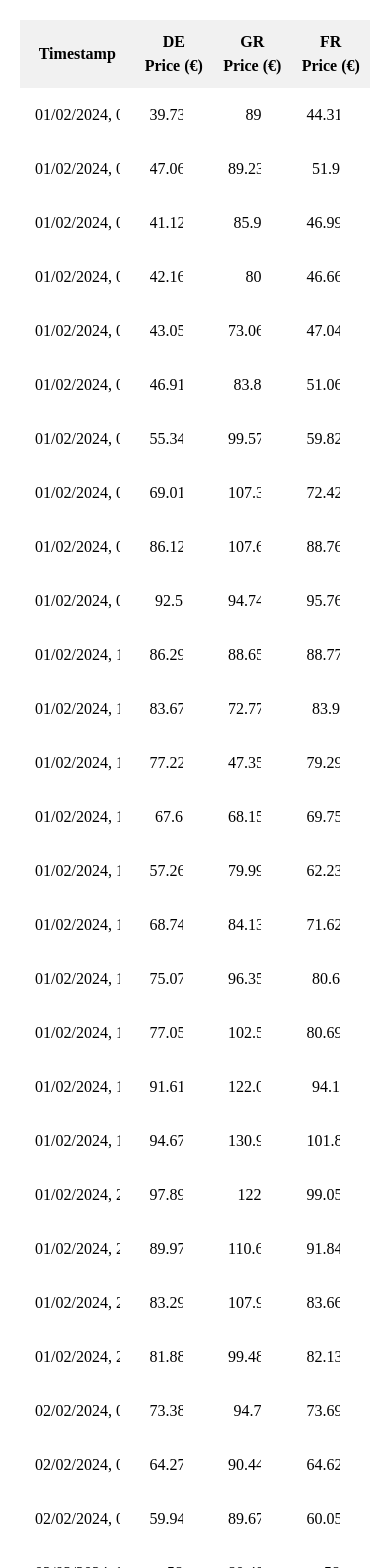
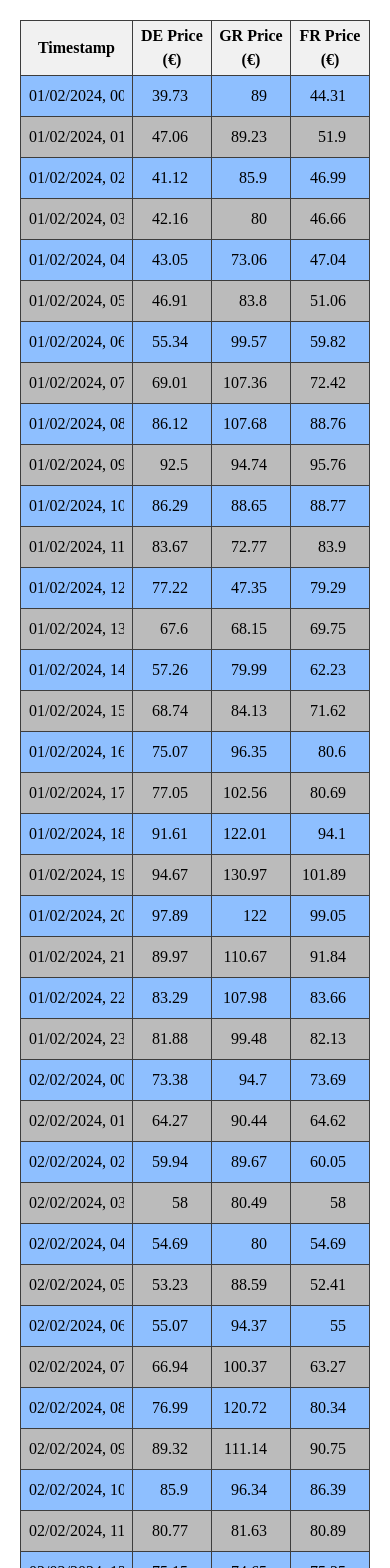
Before and after one commit to ntsiakiris/Timeseries-Data-Visualization, a Vue app in the folder vue-timeseries/: page / in a window 390 px wide. Shown: the top 1568 px of the page. Built offline with nearby package versions, Linux system fonts and the light colour scheme.

Commit message:
modify DataTable Chart remove tailwind and make it responsive with vanilla css

```diff
--- a/package.json
+++ b/package.json
@@ -2,10 +2,7 @@
   "dependencies": {
     "-": "^0.0.1",
     "@tailwindcss/vite": "^4.0.4",
-    "autoprefixer": "^10.4.20",
     "chart.js": "^3.9.1",
-    "postcss": "^8.5.1",
-    "tailwindcss": "^4.0.4",
     "vue-chart-3": "^3.1.8"
   }
 }
--- a/tailwind.config.js
+++ /dev/null
@@ -1,11 +0,0 @@
-/** @type {import('tailwindcss').Config} */
-export default {
-    content: [
-      "./index.html",
-      "./src/**/*.{vue,js,ts,jsx,tsx}",
-    ],
-    theme: {
-      extend: {},
-    },
-    plugins: [],
-  };
--- a/vue-timeseries/src/App.vue
+++ b/vue-timeseries/src/App.vue
@@ -2,14 +2,14 @@
 import { ref } from 'vue';
 import TableComponent from './components/DataTable.vue';
 import Chart from './components/Chart.vue';
-import jsonData from './timeseries.json'; // Adjust the path to your JSON file
+import jsonData from './timeseries.json';
 
 // Table data, made reactive to allow updates from the table to reflect in the chart
 const tableData = ref(jsonData);
 </script>
 
 <template>
-  <div>
+  <div class="app-container">
     <!-- Display Table and Chart -->
     <TableComponent :tableData="tableData" />
     <Chart :chartData="tableData" />
@@ -17,5 +17,19 @@ const tableData = ref(jsonData);
 </template>
 
 <style scoped>
-/* Add custom styles */
+.app-container {
+  display: flex;
+  justify-content: center;
+  align-items: flex-start;
+  overflow: visible;
+}
+
+@media screen and (max-width: 1100px) {
+  .app-container {
+    flex-direction: column;
+    justify-content: center;
+    align-items: center;
+  }
+
+}
 </style>
--- a/vue-timeseries/src/components/Chart.vue
+++ b/vue-timeseries/src/components/Chart.vue
@@ -1,13 +1,13 @@
 <script setup>
-import { defineProps, computed } from 'vue';  // Make sure computed is imported
-import { Line } from 'vue-chartjs';  // Import Line chart from vue-chartjs
-import { Chart as ChartJS, Title, Tooltip, Legend, LineElement, CategoryScale, LinearScale, PointElement } from 'chart.js';  // Import the necessary Chart.js components
+import { defineProps, computed } from 'vue';
+import { Line } from 'vue-chartjs';
+import { Chart as ChartJS, Title, Tooltip, Legend, LineElement, CategoryScale, LinearScale, PointElement } from 'chart.js';  // Import Chart.js components
 
 // Register chart.js components
 ChartJS.register(Title, Tooltip, Legend, LineElement, CategoryScale, LinearScale, PointElement);
 
 const props = defineProps({
-  chartData: Array, // The timeseries data passed from the parent
+  chartData: Array,
 });
 
 // Prepare chart data and options
@@ -57,10 +57,18 @@ const chartDataset = computed(() => {
 
 <style scoped>
 .Line-container {
-  display:flex;
-  justify-content: center;
-  align-content: center;
-  max-width: 1300px;
-  margin: 150px;
+  position: sticky;
+  width: 50%;
+  top: 10px;
+  max-height: 80vh;
 }
+
+@media screen and (max-width: 1100px) {
+  .Line-container{
+    width: 100%;
+    min-height: 350px;
+  }
+
+}
+
 </style>
--- a/vue-timeseries/src/components/DataTable.vue
+++ b/vue-timeseries/src/components/DataTable.vue
@@ -18,6 +18,29 @@ const formatDate = (dateString) => {
 const handleDateChange = (index, newDate) => {
   tableData.value[index].DateTime = new Date(newDate).toISOString();  // edit date in the correct format
 };
+
+//  input number validation
+const validateInput = (event, item) => {
+  let value = event.target.value;
+
+  // Allow "-" when user starts typing a negative number
+  if (value === "-") {
+    item.ENTSOE_DE_DAM_Price = value;
+    return;
+  }
+
+  // Convert to number
+  let numericValue = Number(value);
+
+  // If valid number, clamp within range
+  if (!isNaN(numericValue)) {
+    item.ENTSOE_DE_DAM_Price = Math.min(2000, Math.max(-2000, numericValue));
+  } else {
+    // Reset to min or max if out of range
+    item.ENTSOE_DE_DAM_Price = "";
+  }
+};
+
 </script>
 
 <template>
@@ -36,17 +59,23 @@ const handleDateChange = (index, newDate) => {
           <td>
             <!-- Display formatted date -->
             <input type="text"
-                   :value="formatDate(item.DateTime)"
-                   @input="handleDateChange(index, $event.target.value)" />
+            :value="formatDate(item.DateTime)"
+            readonly />
           </td>
           <td>
-            <input type="number" v-model="item.ENTSOE_DE_DAM_Price" />
+            <input type="number"
+            v-model="item.ENTSOE_DE_DAM_Price"
+            @input="validateInput($event, item)" />
           </td>
           <td>
-            <input type="number" v-model="item.ENTSOE_GR_DAM_Price" />
+            <input type="number"
+            v-model="item.ENTSOE_GR_DAM_Price"
+            @input="validateInput($event, item)" />
           </td>
           <td>
-            <input type="number" v-model="item.ENTSOE_FR_DAM_Price" />
+            <input type="number"
+            v-model="item.ENTSOE_FR_DAM_Price"
+            @input="validateInput($event, item)"/>
           </td>
         </tr>
       </tbody>
@@ -57,20 +86,20 @@ const handleDateChange = (index, newDate) => {
 <style scoped>
 .table-container {
   margin: 20px;
-  display: flex;
-  justify-content: center;
-  align-content: center;
 }
 
 table {
   border-collapse: collapse;
   width: 100%;
-  max-width: 700px;
+  max-width: 600px;
+  border-collapse: collapse;
+  border: 1px solid #3d3d3d;
 }
 
 th, td {
   text-align: center;
-  padding: 10px;
+  padding: 3px;
+  border: 1px solid #3d3d3d;
 }
 
 th {
@@ -91,4 +120,13 @@ input {
 input[type="number"] {
   text-align: right;
 }
+
+
+tr:nth-child(even) {
+  background-color: rgb(187, 187, 187);
+}
+
+tr:nth-child(odd) {
+  background-color: rgb(142, 191, 255);
+}
 </style>
```
Also changed, not shown: 1 other file (tests, documents, lock files or other folders).
